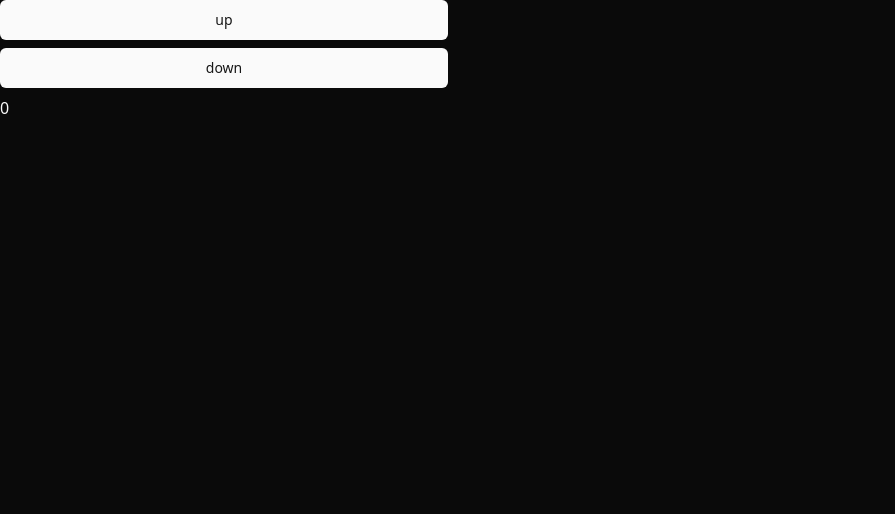
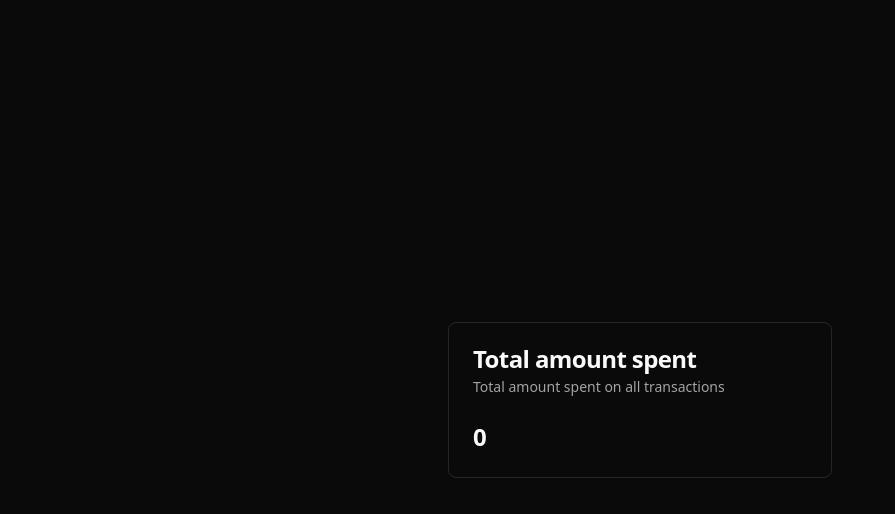
Before and after one commit to roninlp/honbun, a React (Vite) app in the folder frontend/: page / in a window 1280 px wide. Shown: the top 514 px of the page, without its empty margins (0-895 px from the left). Built offline with nearby package versions, Linux system fonts and the light colour scheme; no server answers.

Commit message:
feat: add new route and config for proxy

```diff
--- a/frontend/src/App.tsx
+++ b/frontend/src/App.tsx
@@ -1,17 +1,38 @@
-import { Button } from "@/components/ui/button";
-import { useState } from "react";
+import {
+  Card,
+  CardContent,
+  CardDescription,
+  CardHeader,
+  CardTitle,
+} from "@/components/ui/card";
+import { useEffect, useState } from "react";
 
 function App() {
-  const [count, setCount] = useState(0);
+  const [totalSpent, setTotalSpent] = useState(0);
+
+  useEffect(() => {
+    async function fetchTotalSpent() {
+      const res = await fetch("/api/expenses/total-spent");
+      const data = await res.json();
+      setTotalSpent(data.totalSpent);
+    }
+    fetchTotalSpent();
+  }, []);
 
   return (
-    <>
-      <div className="flex max-w-md flex-col gap-2 bg-background">
-        <Button onClick={() => setCount((count) => count + 1)}>up</Button>
-        <Button onClick={() => setCount((count) => count - 1)}>down</Button>
-        <p>{count}</p>
-      </div>
-    </>
+    <div className="flex h-screen items-center justify-center">
+      <Card className="w-96">
+        <CardHeader>
+          <CardTitle>Total amount spent</CardTitle>
+          <CardDescription>
+            Total amount spent on all transactions
+          </CardDescription>
+        </CardHeader>
+        <CardContent>
+          <p className="text-2xl font-bold">{totalSpent}</p>
+        </CardContent>
+      </Card>
+    </div>
   );
 }
 
--- a/frontend/vite.config.ts
+++ b/frontend/vite.config.ts
@@ -7,7 +7,15 @@ export default defineConfig({
   plugins: [react()],
   resolve: {
     alias: {
-      "@": path.resolve(import.meta.dir, "./src"),
+      "@": path.resolve(__dirname, "./src"),
+    },
+  },
+  server: {
+    proxy: {
+      "/api": {
+        target: "http://localhost:3000",
+        changeOrigin: true,
+      },
     },
   },
 });
```
Also changed, not shown: 2 other files (tests, documents, lock files or other folders).
